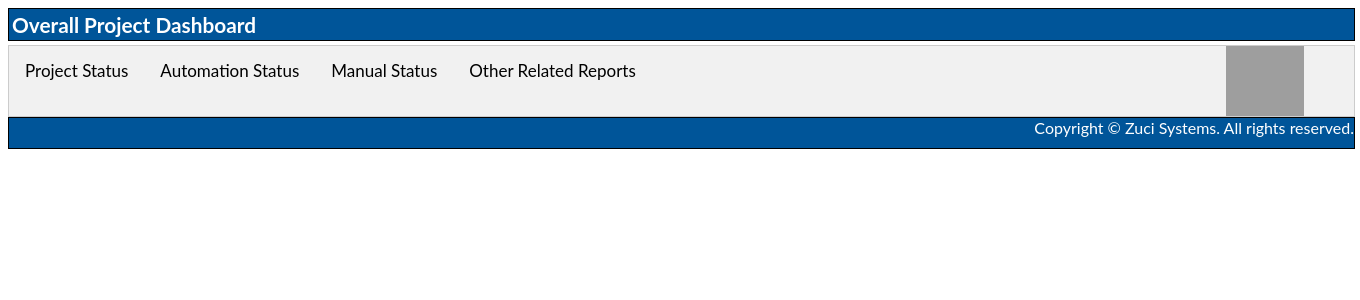
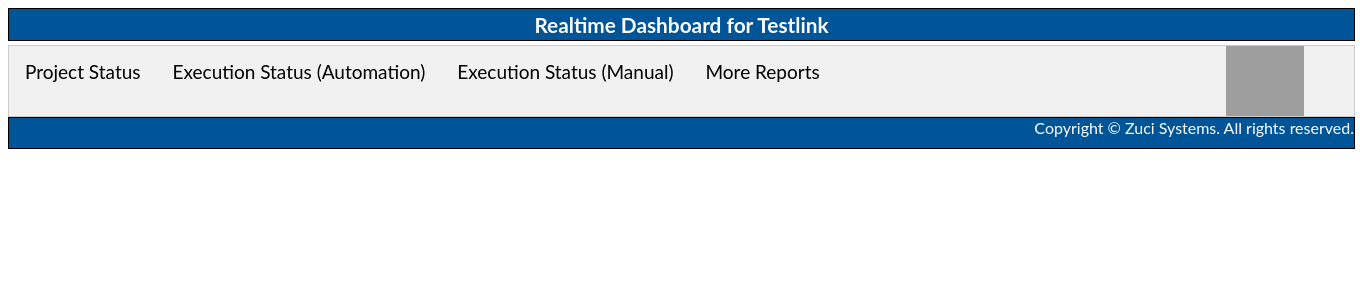
Before and after one commit to zucisystems/testlinkrealtimedashboard, a CodeIgniter app: the page made by application/views/testchart.php in a window 1360 px wide. Shown: the top 300 px of the page. Run offline with CodeIgniter, Linux system fonts and the light colour scheme; data that the repository does not hold is empty; some libraries are stand-ins or nearby versions; grey boxes are pictures that could not be loaded.

Commit message:
Update testchart.php

```diff
--- a/application/views/testchart.php
+++ b/application/views/testchart.php
@@ -34,7 +34,7 @@ ul.tab li a {
     padding: 14px 16px;
     text-decoration: none;
     transition: 0.3s;
-    font-size: 17px;
+    font-size: 19px;
 }
 
 /* Change background color of links on hover */
@@ -73,7 +73,7 @@ h1, h1.title {
     font-weight: bold;
     margin: 0 0 4px;
     padding: 3px;
-    text-align: left;
+    text-align: center;
 }
 div.workBack {
     background: none repeat scroll 0 0 #CCDDEE;
@@ -115,12 +115,12 @@ table.smallGrey {
 <div style="width:1347">
 <head>
 
-<h1> Overall Project Dashboard</h1>
+<h1> Realtime Dashboard for Testlink</h1>
   <ul class="tab">
   <li><a href="#" class="tablinks" onclick="openCity(event, 'pstatus')">Project Status</a></li>
-  <li><a href="#" class="tablinks" onclick="openCity(event, 'astatus')">Automation Status</a></li>
-   <li><a href="#" class="tablinks" onclick="openCity(event, 'mastatus')">Manual Status</a></li>
-  <li><a href="#" class="tablinks" onclick="openCity(event, 'otstatus')">Other Related Reports</a></li>
+  <li><a href="#" class="tablinks" onclick="openCity(event, 'astatus')">Execution Status (Automation)</a></li>
+   <li><a href="#" class="tablinks" onclick="openCity(event, 'mastatus')">Execution Status (Manual)</a></li>
+  <li><a href="#" class="tablinks" onclick="openCity(event, 'otstatus')">More Reports</a></li>
     <script type="text/javascript" src="http://ajax.googleapis.com/ajax/libs/jquery/1.7.1/jquery.min.js"></script>
 	<script src="http://code.highcharts.com/modules/no-data-to-display.js"></script>
 		<script type="text/javascript">
@@ -137,7 +137,7 @@ table.smallGrey {
                         enabled: false
                 },
                 title: {
-                    text: 'Status Across Project',
+                    text: 'Project Status',
                     x: -20 //center
                 },
                 subtitle: {
@@ -151,8 +151,10 @@ table.smallGrey {
                     categories: []
                 },
                 yAxis: {
+					 min: 0,
+                     tickInterval:1,
                     title: {
-                        text: 'Status'
+                        text: 'Testcase'
                     },
                     plotLines: [{
                         value: 0,
@@ -175,6 +177,10 @@ table.smallGrey {
                  plotOptions: {
                     column: {
                         stacking: 'normal',
+						dataLabels: {
+                            enabled: true,
+                            color: (Highcharts.theme && Highcharts.theme.dataLabelsColor) || 'Black'
+                        }
 
                     },
 					series: {
@@ -273,8 +279,8 @@ Note:Only Manually executed status of the project are shown.
 <label for="reporttype"> Report Type:</label>
 <select id ="reporttype" name="reporttype">
 <option value='0'> Select Type</option>
-<option value='1'> Project-TestPlan Trend</option>
-<option value='2'> TestPlan-Build Trend</option>
+<option value='1'> Project-Test Plan Trend</option>
+<option value='2'> Test Plan-Build Trend</option>
 <option value='3'> Manual vs Automation</option>
 
 </select>
@@ -285,7 +291,7 @@ Note:Only Manually executed status of the project are shown.
 <tr>
 <td>
 <?php $testprojects['#'] = 'Please Select'; ?>
-<label for="testproject">Testproject: </label><?php echo form_dropdown('testproject_id', $testprojects, '#', 'id="testproject"'); ?><br />
+<label for="testproject">TestProject: </label><?php echo form_dropdown('testproject_id', $testprojects, '#', 'id="testproject"'); ?><br />
 </td>
 </tr>
 
@@ -309,9 +315,9 @@ Note:Only Manually executed status of the project are shown.
 
 <div id="container2" style="min-width: 800px; height: 400px; margin: 0 auto"></div>
 <div id="container3" style="min-width: 800px; height: 400px; margin: 0 auto"></div>
-<div id="container4" style="min-width: 400px; height: 200px;align:center; margin: 0 auto"></div>
+<div id="container4" style="min-width: 400px; height: 400px;align:center; margin: 0 auto"></div>
 <?php echo "<br>";?>
-<div id="container4a" style="min-width: 400px; height: 200px;align:center; margin: 0 auto"></div>
+<div id="container4a" style="min-width: 400px; height: 400px;align:center; margin: 0 auto"></div>
 </div>
 <script src="//ajax.googleapis.com/ajax/libs/jquery/1.9.1/jquery.min.js"></script>
  <script type="text/javascript">// <![CDATA[
@@ -343,14 +349,14 @@ Note:Only Manually executed status of the project are shown.
                     renderTo:'container2',
                     type: 'column',
 					width: 800,
-                    marginRight: 100,
-                    marginBottom: 25
+                    marginRight: 130,
+                    marginBottom: 45
                 },
 				 credits: {
                         enabled: false
                 },
                 title: {
-                    text: 'Project_Testplan Trend',
+                    text: 'Project_Test Plan Trend',
                     x: -10 //center
                 },
                 subtitle: {
@@ -359,13 +365,15 @@ Note:Only Manually executed status of the project are shown.
                 },
                 xAxis: {
 					title: {
-                text: 'TestPlans'
+                text: 'Test Plans'
             },
                     categories: []
                 },
                 yAxis: {
+					 min: 0,
+                     tickInterval:1,
                     title: {
-                        text: 'Status'
+                        text: 'Testcase'
                     },
                     plotLines: [{
                         value: 0,
@@ -387,7 +395,12 @@ Note:Only Manually executed status of the project are shown.
                 },
                  plotOptions: {
                     column: {
-                        stacking: 'percent',
+                        stacking: 'normal',
+						dataLabels: {
+                            enabled: true,
+                            color: (Highcharts.theme && Highcharts.theme.dataLabelsColor) || 'Black'
+                        }
+
 
                     },
 					series: {
@@ -434,14 +447,14 @@ var val = $('#testproject').val();
 
                     marginRight: 130,
 					marginup: 20,
-                    marginBottom: 25
+                    marginBottom: 55
 
                 },
 				 credits: {
                         enabled: false
                 },
                 title: {
-                    text: 'Execution Status(Manual)',
+                    text: 'Execution Status (Manual)',
                     x: -10 //center
                 },
                 subtitle: {
@@ -450,13 +463,16 @@ var val = $('#testproject').val();
                 },
                 xAxis: {
 					title: {
-                text: 'TestPlans'
+                text: 'Test Plans'
             },
+
                     categories: []
                 },
                 yAxis: {
+					min: 0,
+                     tickInterval:1,
                     title: {
-                        text: 'Status'
+                        text: 'Testcase'
                     },
                     plotLines: [{
                         value: 0,
@@ -478,7 +494,11 @@ var val = $('#testproject').val();
                 },
                  plotOptions: {
                     column: {
-                        stacking: 'percent',
+                        stacking: 'normal',
+						dataLabels: {
+                            enabled: true,
+                            color: (Highcharts.theme && Highcharts.theme.dataLabelsColor) || 'Black'
+                        }
 
                     },
 					series: {
@@ -514,14 +534,14 @@ var val = $('#testproject').val();
 					width: 800,
 
                     marginRight: 130,
-                    marginBottom: 25
+                    marginBottom: 55
 
                 },
 				 credits: {
                         enabled: false
                 },
                 title: {
-                    text: 'Execution Status(Automation)',
+                    text: 'Execution Status (Automation)',
                     x: -10 //center
                 },
                 subtitle: {
@@ -530,14 +550,16 @@ var val = $('#testproject').val();
                 },
                 xAxis: {
 					title: {
-                text: 'Projects'
+                text: 'Test Plans'
             },
 
                     categories: []
                 },
                 yAxis: {
+					 min: 0,
+                     tickInterval:1,
                     title: {
-                        text: 'Status'
+                        text: 'Testcase'
                     },
                     plotLines: [{
                         value: 0,
@@ -559,7 +581,11 @@ var val = $('#testproject').val();
                 },
                  plotOptions: {
                     column: {
-                        stacking: 'percent',
+                        stacking: 'normal',
+						dataLabels: {
+                            enabled: true,
+                            color: (Highcharts.theme && Highcharts.theme.dataLabelsColor) || 'Black'
+                        }
 
                     },
 					series: {
@@ -633,7 +659,7 @@ url: 'index.php/reportdashboard/getplan/'+testproject_id,
                     type: 'column',
 					width: 800,
                     marginRight: 130,
-                    marginBottom: 25
+                    marginBottom: 45
 
 
 
@@ -642,7 +668,7 @@ url: 'index.php/reportdashboard/getplan/'+testproject_id,
                         enabled: false
                 },
                 title: {
-                    text: ' Testplan_Build Trend',
+                    text: ' Test Plan_Build Trend',
                     x: -20 //center
                 },
 				 events: {
@@ -662,8 +688,10 @@ url: 'index.php/reportdashboard/getplan/'+testproject_id,
                     categories: []
                 },
                 yAxis: {
+					 min: 0,
+                     tickInterval:1,
                     title: {
-                        text: 'Status'
+                        text: 'Testcase'
                     },
                     plotLines: [{
                         value: 0,
@@ -686,6 +714,10 @@ url: 'index.php/reportdashboard/getplan/'+testproject_id,
                  plotOptions: {
                     column: {
                         stacking: 'normal',
+						dataLabels: {
+                            enabled: true,
+                            color: (Highcharts.theme && Highcharts.theme.dataLabelsColor) || 'Black'
+                        }
 
                     },
 					series: {
@@ -780,7 +812,7 @@ function openCity(evt, cityName) {
                         enabled: false
                 },
                 title: {
-                    text: 'Automation Status Across Project',
+                    text: 'Execution Status (Automation)',
                     x: -20 //center
                 },
                 subtitle: {
@@ -797,8 +829,10 @@ function openCity(evt, cityName) {
                     categories: []
                 },
                 yAxis: {
+					 min: 0,
+                     tickInterval:1,
                     title: {
-                        text: 'Status'
+                        text: 'Testcase'
                     },
                     plotLines: [{
                         value: 0,
@@ -821,6 +855,11 @@ function openCity(evt, cityName) {
                  plotOptions: {
                     column: {
                         stacking: 'normal',
+
+						dataLabels: {
+                            enabled: true,
+                            color: (Highcharts.theme && Highcharts.theme.dataLabelsColor) || 'Black'
+                        }
 
                     },
 					series: {
@@ -854,7 +893,7 @@ function openCity(evt, cityName) {
                         enabled: false
                 },
                 title: {
-                    text: 'Manual Status Across Project',
+                    text: 'Execution Status (Manual)',
                     x: -20 //center
                 },
                 subtitle: {
@@ -868,8 +907,10 @@ function openCity(evt, cityName) {
                     categories: []
                 },
                 yAxis: {
+					min: 0,
+                    tickInterval:1,
                     title: {
-                        text: 'Status'
+                        text: 'Testcase'
                     },
                     plotLines: [{
                         value: 0,
@@ -892,6 +933,10 @@ function openCity(evt, cityName) {
                  plotOptions: {
                     column: {
                         stacking: 'normal',
+						dataLabels: {
+                            enabled: true,
+                            color: (Highcharts.theme && Highcharts.theme.dataLabelsColor) || 'Black'
+                        }
 
                     },
 					series: {
```
